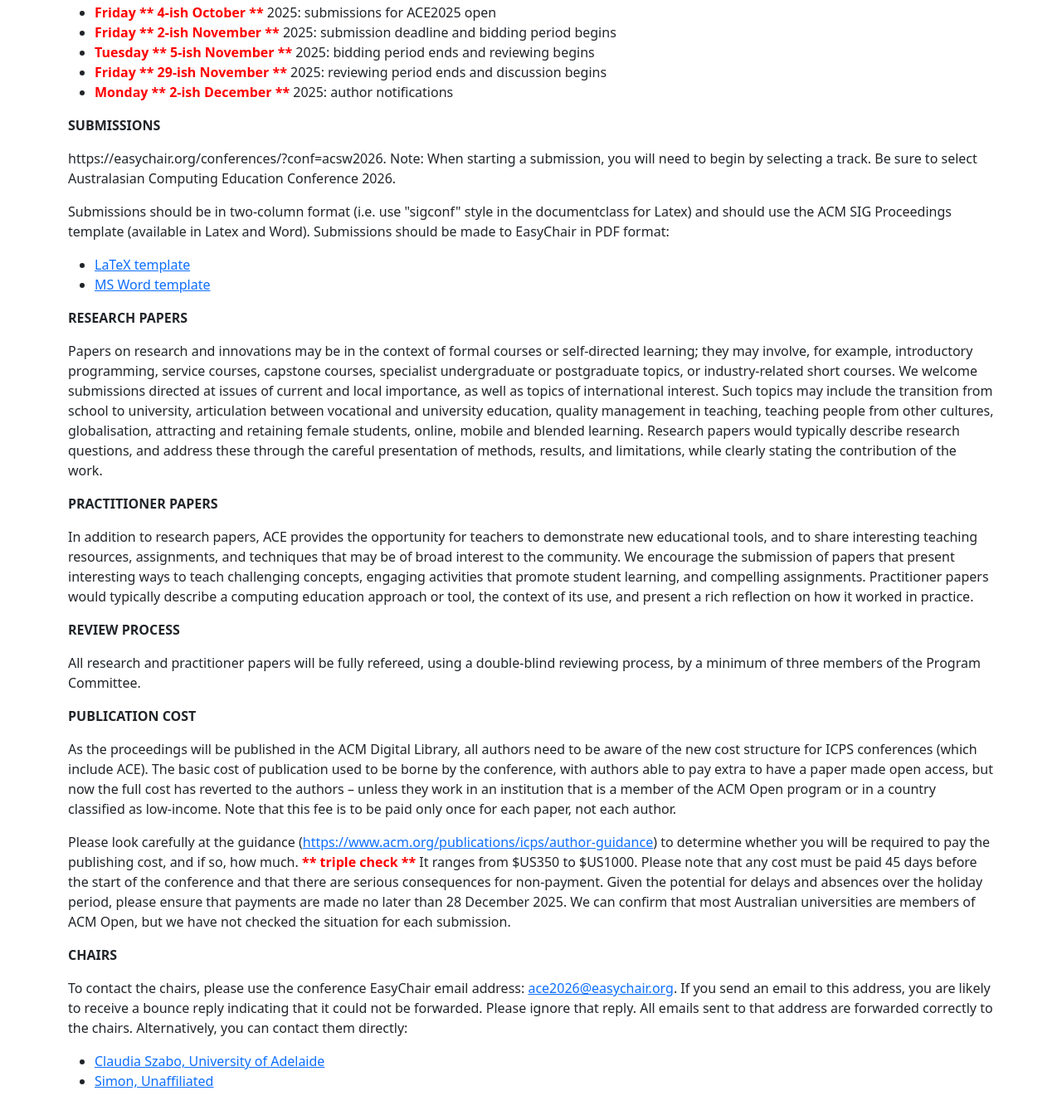
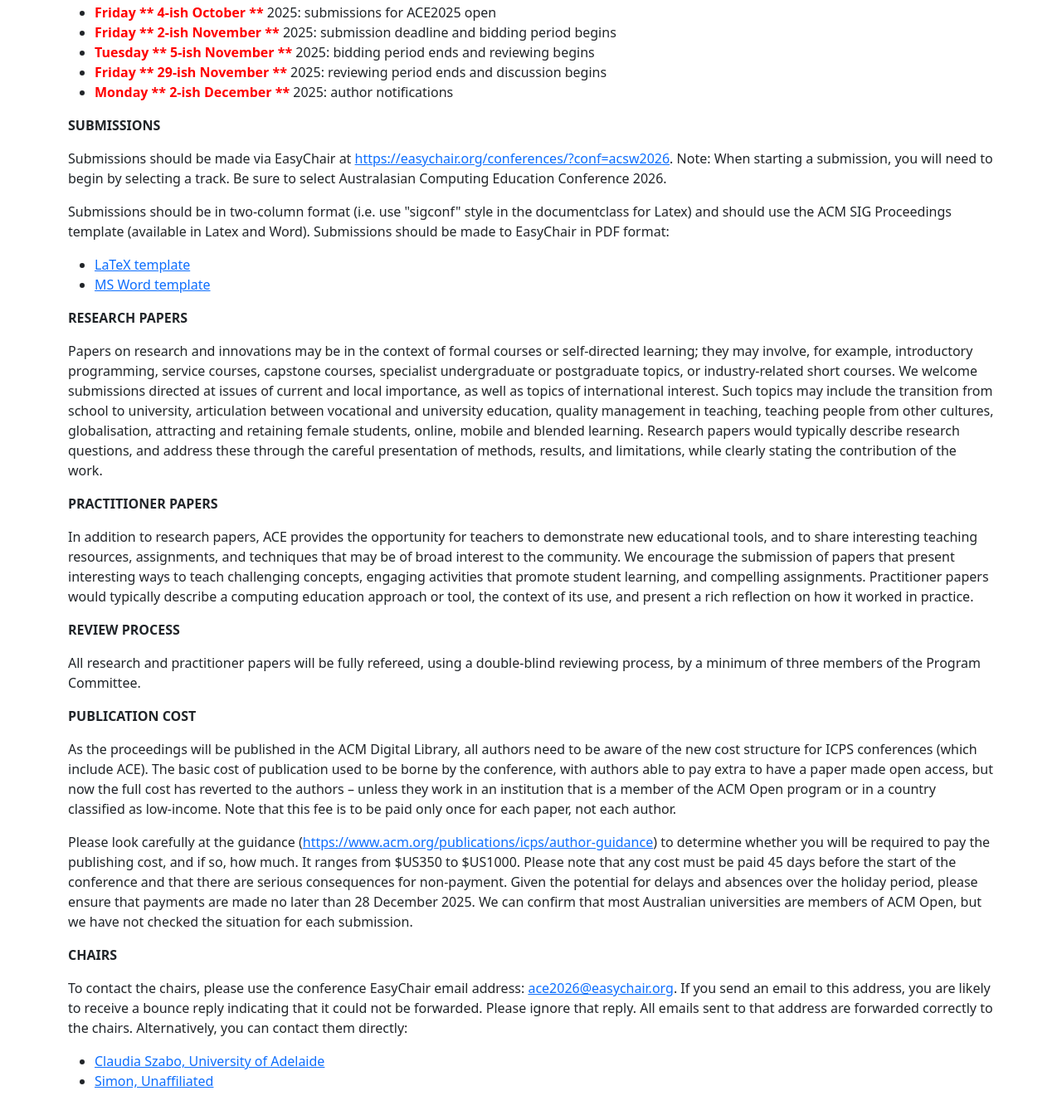
Before and after one commit to aceconference2026/aceconference2026.github.io, a plain HTML site: page authors.html in a window 1280 px wide. Shown: the part 1390-2740 px from the top of the page at 83% size. Drawn offline with Linux system fonts and the light colour scheme.

Commit message:
Update authors.html

```diff
--- a/authors.html
+++ b/authors.html
@@ -130,7 +130,7 @@
 </ul></p>
 
 <p><b>SUBMISSIONS</b></p>
-<p><Submissions should be made via EasyChair at  <a href = "https://easychair.org/conferences/?conf=acsw2026">https://easychair.org/conferences/?conf=acsw2026</a>. Note: When starting a submission, you will need to begin by selecting a track. Be sure to select Australasian Computing Education Conference 2026.
+<p>Submissions should be made via EasyChair at <a href = "https://easychair.org/conferences/?conf=acsw2026">https://easychair.org/conferences/?conf=acsw2026</a>. Note: When starting a submission, you will need to begin by selecting a track. Be sure to select Australasian Computing Education Conference 2026.
 </p>
 <p>Submissions should be in two-column format (i.e. use "sigconf" style in the documentclass for Latex) and should use the ACM SIG Proceedings template (available in Latex and Word). Submissions should be made to EasyChair in PDF format:</p>
 <p>
@@ -156,7 +156,7 @@
 <p><b>PUBLICATION COST</b></p>
 <p>As the proceedings will be published in the ACM Digital Library, all authors need to be aware of the new cost structure for ICPS conferences (which include ACE). The basic cost of publication used to be borne by the conference, with authors able to pay extra to have a paper made open access, but now the full cost has reverted to the authors – unless they work in an institution that is a member of the ACM Open program or in a country classified as low-income. Note that this fee is to be paid only once for each paper, not each author.</p>
 
-<p>Please look carefully at the guidance (<a href = "https://www.acm.org/publications/icps/author-guidance">https://www.acm.org/publications/icps/author-guidance</a>) to determine whether you will be required to pay the publishing cost, and if so, how much. <span style="color: red; font-weight: bold;">** triple check ** </span> It ranges from $US350 to $US1000. Please note that any cost must be paid 45 days before the start of the conference and that there are serious consequences for non-payment. Given the potential for delays and absences over the holiday period, please ensure that payments are made no later than 28 December 2025. We can confirm that most Australian universities are members of ACM Open, but we have not checked the situation for each submission. </p>
+<p>Please look carefully at the guidance (<a href = "https://www.acm.org/publications/icps/author-guidance">https://www.acm.org/publications/icps/author-guidance</a>) to determine whether you will be required to pay the publishing cost, and if so, how much. It ranges from $US350 to $US1000. Please note that any cost must be paid 45 days before the start of the conference and that there are serious consequences for non-payment. Given the potential for delays and absences over the holiday period, please ensure that payments are made no later than 28 December 2025. We can confirm that most Australian universities are members of ACM Open, but we have not checked the situation for each submission. </p>
 
 <p><b>CHAIRS</b></p>
 
@@ -230,6 +230,8 @@
 
 			<p><b>Registration for ACSW:</b> At least one author of an accepted paper must register to attend ACSW. When submitting a paper, you will be asked to nominate who will be attending ACE and presenting the paper if it is accepted. Papers not presented at ACE will be withdrawn from the proceedings.  Please see the ACSW site for registration.</p>
 
+			<p><b>Presentations: </b> In 2026, the formal presentation of research papers is scheduled for 15 minutes, followed by 5 minutes of discussion. We will incorporate a lightning round for posters. </p>
+
 		</div>
 	</div>
 </div>
```
